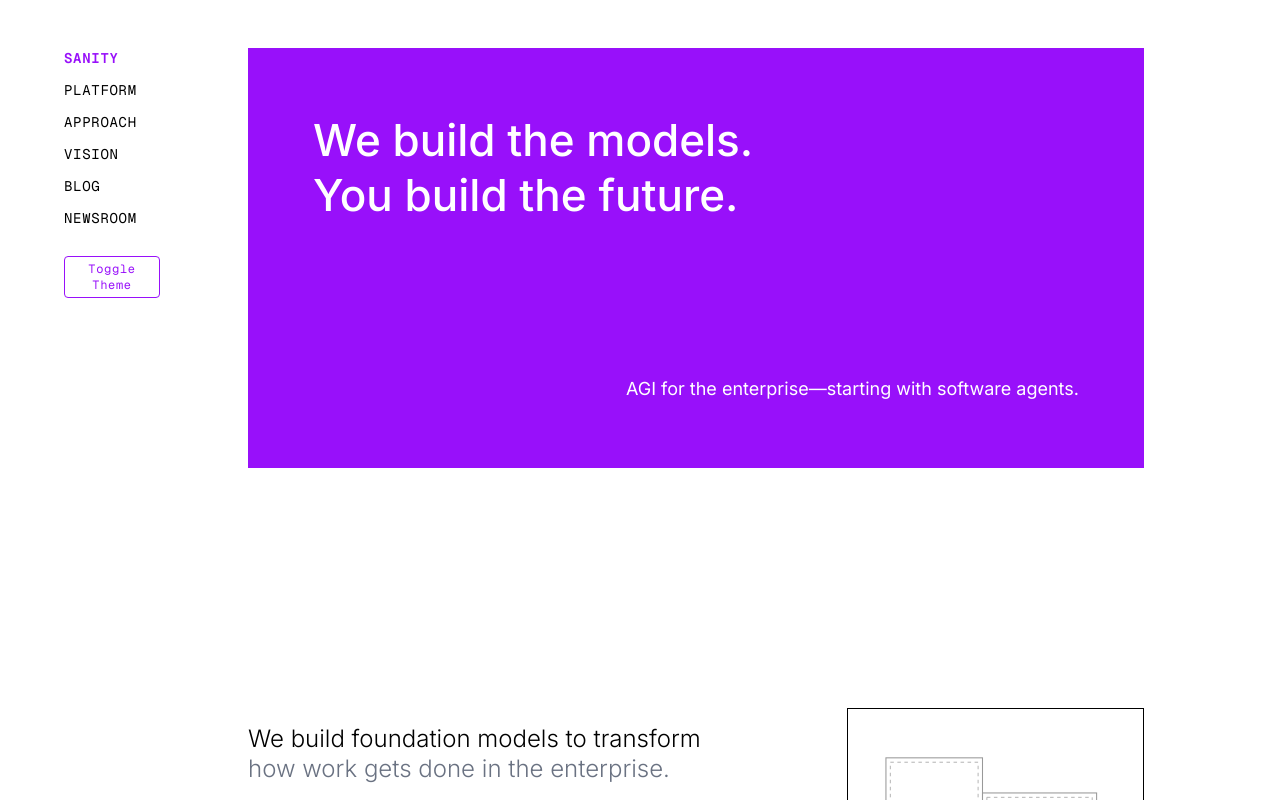
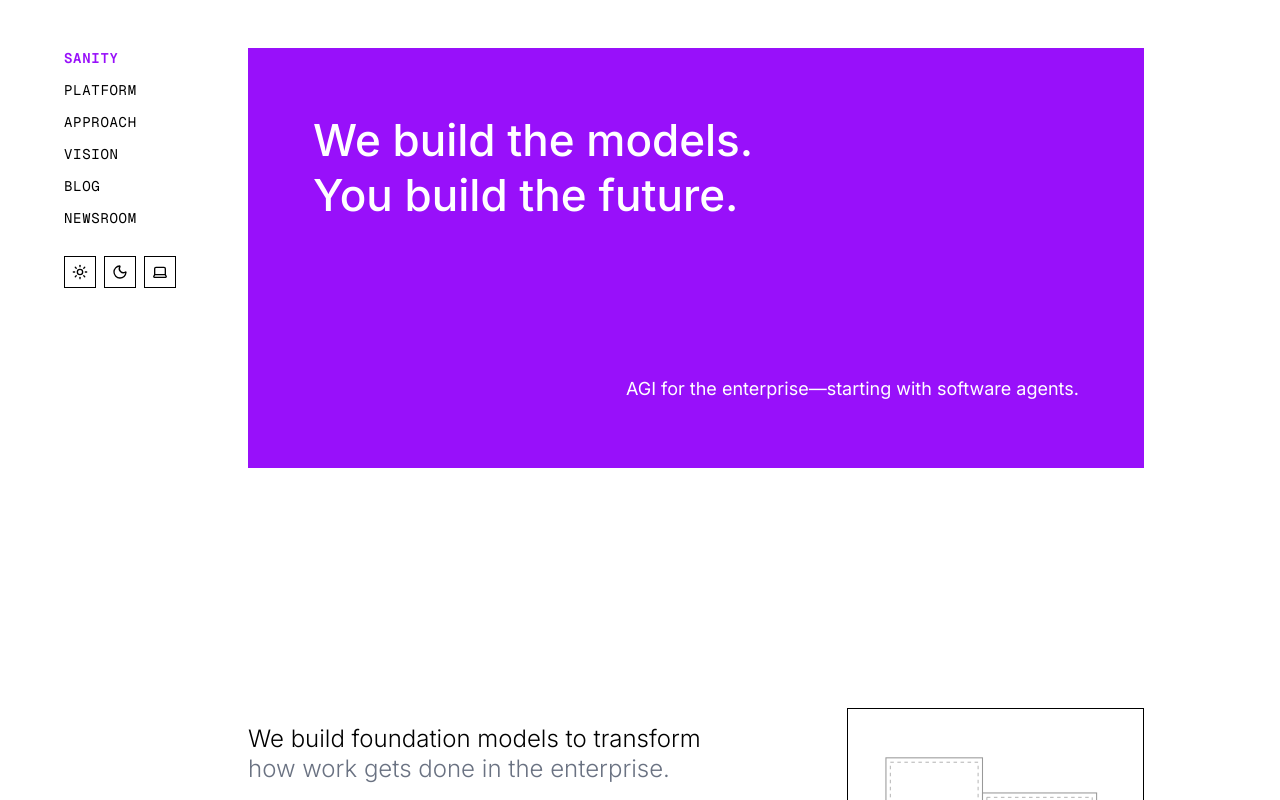
Before and after one commit to ahmad-sherazi/Sanity-clone, a Next.js app: page / in a window 1280 px wide. Shown: the top 800 px of the page. Built offline with nearby package versions, Linux system fonts and the light colour scheme.

Commit message:
icons theme change

```diff
--- a/src/app/page.tsx
+++ b/src/app/page.tsx
@@ -2175,7 +2175,7 @@
 // new new
 
 "use client";
-
+import { Sun, Moon, Laptop } from "lucide-react";
 import Link from "next/link";
 import { Inter } from "next/font/google";
 import { Menu, X } from "lucide-react";
@@ -2188,7 +2188,8 @@ const inter = Inter({ subsets: ["latin"] });
 
 export default function Home() {
   const [menuOpen, setMenuOpen] = useState(false);
-    const toggleTheme = useThemeToggle();
+    const theme = useThemeToggle();
+
 
   const links = [
     { name: "PLATFORM", href: "/platform" },
@@ -2220,12 +2221,29 @@ export default function Home() {
               {link.name}
             </Link>
           ))}
+<div className="mt-4 flex gap-2">
   <button
-  onClick={toggleTheme}
-  className="mt-4 dark:text-cyan-100 text-purple-600 dark:hover:bg-cyan-100 hover:bg-purple-500 dark:hover:text-black hover:text-white border dark:border-cyan-100 border-purple-600 px-1 py-1 rounded text-xs transition"
+    onClick={theme.dark}
+    className="w-8 h-8 flex items-center justify-center border dark:border-gray-200 border-black hover:bg-purple-500 dark:hover:bg-cyan-100 hover:text-white dark:hover:text-black transition"
   >
-  Toggle Theme
+    <Sun size={16} />
   </button>
+
+  <button
+    onClick={theme.light}
+    className="w-8 h-8 flex items-center justify-center border dark:border-gray-200 border-black hover:bg-purple-500 dark:hover:bg-cyan-100 hover:text-white dark:hover:text-black transition"
+  >
+    <Moon size={16} />
+  </button>
+
+  <button
+    onClick={theme.system}
+    className="w-8 h-8 flex items-center justify-center border dark:border-gray-200 border-black hover:bg-purple-500 dark:hover:bg-cyan-100 hover:text-white dark:hover:text-black transition"
+  >
+    <Laptop size={16} />
+  </button>
+</div>
+
 
 
         </aside>
@@ -2258,13 +2276,29 @@ export default function Home() {
               </Link>
             ))}
 
-
+<div className="mt-4 flex gap-2">
   <button
-  onClick={toggleTheme}
-  className="mt-4 dark:text-cyan-100 text-purple-600 dark:hover:bg-cyan-100 hover:bg-purple-500 dark:hover:text-black hover:text-white border dark:border-cyan-100 border-purple-600 px-1 py-1 rounded text-xs transition"
+    onClick={theme.dark}
+    className="w-8 h-8 flex items-center justify-center border dark:border-gray-200 border-black hover:bg-purple-500 dark:hover:bg-cyan-100 hover:text-white dark:hover:text-black transition"
   >
-  Toggle Theme
+    <Sun size={16} />
   </button>
+
+  <button
+    onClick={theme.light}
+    className="w-8 h-8 flex items-center justify-center border dark:border-gray-200 border-black hover:bg-purple-500 dark:hover:bg-cyan-100 hover:text-white dark:hover:text-black transition"
+  >
+    <Moon size={16} />
+  </button>
+
+  <button
+    onClick={theme.system}
+    className="w-8 h-8 flex items-center justify-center border dark:border-gray-200 border-black hover:bg-purple-500 dark:hover:bg-cyan-100 hover:text-white dark:hover:text-black transition"
+  >
+    <Laptop size={16} />
+  </button>
+</div>
+
 
 
           </div>
--- a/src/app/theme-provider.tsx
+++ b/src/app/theme-provider.tsx
@@ -35,43 +35,119 @@
 
 
 
+// old new
+// "use client";
 
+// import { createContext, useContext, useEffect, useState, ReactNode } from "react";
+
+// interface ThemeProviderProps {
+//   children: ReactNode;
+// }
+
+// const ThemeContext = createContext<() => void>(() => {});
+
+// export function useThemeToggle() {
+//   return useContext(ThemeContext);
+// }
+
+// export default function ThemeProvider({ children }: ThemeProviderProps) {
+//   const [theme, setTheme] = useState("light");
+
+//   useEffect(() => {
+//     const saved = localStorage.getItem("theme") || "light";
+//     setTheme(saved);
+//     document.documentElement.classList.add(saved);
+//   }, []);
+
+//   const toggle = () => {
+//     const current = document.documentElement.classList.contains("dark") ? "dark" : "light";
+//     const next = current === "dark" ? "light" : "dark";
+
+//     document.documentElement.classList.remove(current);
+//     document.documentElement.classList.add(next);
+
+//     localStorage.setItem("theme", next);
+//     setTheme(next);
+//   };
+
+//   return (
+//     <ThemeContext.Provider value={toggle}>
+//       {children}
+//     </ThemeContext.Provider>
+//   );
+// }
+
+
+
+
+// new new
 "use client";
 
-import { createContext, useContext, useEffect, useState, ReactNode } from "react";
+import {
+  createContext,
+  useContext,
+  useEffect,
+  useState,
+  ReactNode,
+} from "react";
 
-interface ThemeProviderProps {
-  children: ReactNode;
+type ThemeMode = "light" | "dark" | "system";
+
+interface ThemeContextType {
+  light: () => void;
+  dark: () => void;
+  system: () => void;
+  current: ThemeMode;
 }
 
-const ThemeContext = createContext<() => void>(() => {});
+const ThemeContext = createContext<ThemeContextType>({
+  light: () => {},
+  dark: () => {},
+  system: () => {},
+  current: "light",
+});
 
 export function useThemeToggle() {
   return useContext(ThemeContext);
 }
 
-export default function ThemeProvider({ children }: ThemeProviderProps) {
-  const [theme, setTheme] = useState("light");
+export default function ThemeProvider({ children }: { children: ReactNode }) {
+  const [current, setCurrent] = useState<ThemeMode>("system");
 
+  // 🔹 Apply theme
+  const applyTheme = (mode: ThemeMode) => {
+    const root = document.documentElement;
+
+    root.classList.remove("light", "dark");
+
+    if (mode === "system") {
+      const prefersDark = window.matchMedia(
+        "(prefers-color-scheme: dark)"
+      ).matches;
+      root.classList.add(prefersDark ? "dark" : "light");
+    } else {
+      root.classList.add(mode);
+    }
+
+    localStorage.setItem("theme", mode);
+    setCurrent(mode);
+  };
+
+  // 🔹 Load saved theme
   useEffect(() => {
-    const saved = localStorage.getItem("theme") || "light";
-    setTheme(saved);
-    document.documentElement.classList.add(saved);
+    const saved = (localStorage.getItem("theme") as ThemeMode) || "system";
+    applyTheme(saved);
   }, []);
 
-  const toggle = () => {
-    const current = document.documentElement.classList.contains("dark") ? "dark" : "light";
-    const next = current === "dark" ? "light" : "dark";
-
-    document.documentElement.classList.remove(current);
-    document.documentElement.classList.add(next);
-
-    localStorage.setItem("theme", next);
-    setTheme(next);
-  };
-
   return (
-    <ThemeContext.Provider value={toggle}>
+    <ThemeContext.Provider
+      value={{
+        light: () => applyTheme("light"),
+        dark: () => applyTheme("dark"),
+        system: () => applyTheme("system"),
+        current,
+      }}
+    >
       {children}
     </ThemeContext.Provider>
   );
--- a/src/components/Navbar.tsx
+++ b/src/components/Navbar.tsx
@@ -1,5 +1,5 @@
 'use client';
-
+import { Sun, Moon, Laptop } from "lucide-react";
 import { useState, useEffect } from "react";
 import Link from "next/link";
 import { Menu, X } from "lucide-react";
@@ -7,7 +7,8 @@ import { useThemeToggle } from "@/app/theme-provider";
 
 export default function Navbar() {
   const [menuOpen, setMenuOpen] = useState(false);
-    const toggleTheme = useThemeToggle();
+    const theme = useThemeToggle();
+
      useEffect(() => {
     const media = window.matchMedia("(min-width: 1024px)"); // lg breakpoint
 
@@ -56,12 +57,35 @@ export default function Navbar() {
         ))}
 
 
-        <button
+        {/* <button
   onClick={toggleTheme}
   className="mt-4 dark:text-cyan-100 text-purple-600 dark:hover:bg-cyan-100 hover:bg-purple-500 dark:hover:text-black hover:text-white border dark:border-cyan-100 border-purple-600 px-1 py-1 rounded text-xs transition"
 >
   Toggle Theme
-</button>
+</button> */}
+<div className="mt-4 flex gap-2">
+  <button
+    onClick={theme.dark}
+    className="w-8 h-8 flex items-center justify-center border dark:border-gray-200 border-black hover:bg-purple-500 dark:hover:bg-cyan-100 hover:text-white dark:hover:text-black transition"
+  >
+    <Sun size={16} />
+  </button>
+
+  <button
+    onClick={theme.light}
+    className="w-8 h-8 flex items-center justify-center border dark:border-gray-200 border-black hover:bg-purple-500 dark:hover:bg-cyan-100 hover:text-white dark:hover:text-black transition"
+  >
+    <Moon size={16} />
+  </button>
+
+  <button
+    onClick={theme.system}
+    className="w-8 h-8 flex items-center justify-center border dark:border-gray-200 border-black hover:bg-purple-500 dark:hover:bg-cyan-100 hover:text-white dark:hover:text-black transition"
+  >
+    <Laptop size={16} />
+  </button>
+</div>
+
 
       </aside>
 
@@ -95,13 +119,28 @@ export default function Navbar() {
               </Link>
             ))}
 
+<div className="mt-4 flex gap-2">
+  <button
+    onClick={theme.dark}
+    className="w-8 h-8 flex items-center justify-center border dark:border-gray-200 border-black hover:bg-purple-500 dark:hover:bg-cyan-100 hover:text-white dark:hover:text-black transition"
+  >
+    <Sun size={16} />
+  </button>
 
-        <button
-  onClick={toggleTheme}
-  className="mt-4 dark:text-cyan-100 text-purple-600 dark:hover:bg-cyan-100 hover:bg-purple-500 dark:hover:text-black hover:text-white border dark:border-cyan-100 border-purple-600 px-1 py-1 rounded text-xs transition"
->
-  Toggle Theme
-</button>
+  <button
+    onClick={theme.light}
+    className="w-8 h-8 flex items-center justify-center border dark:border-gray-200 border-black hover:bg-purple-500 dark:hover:bg-cyan-100 hover:text-white dark:hover:text-black transition"
+  >
+    <Moon size={16} />
+  </button>
+
+  <button
+    onClick={theme.system}
+    className="w-8 h-8 flex items-center justify-center border dark:border-gray-200 border-black hover:bg-purple-500 dark:hover:bg-cyan-100 hover:text-white dark:hover:text-black transition"
+  >
+    <Laptop size={16} />
+  </button>
+</div>
 
 
           </div>
```
Lines whose indentation alone changed are shown as unchanged.
